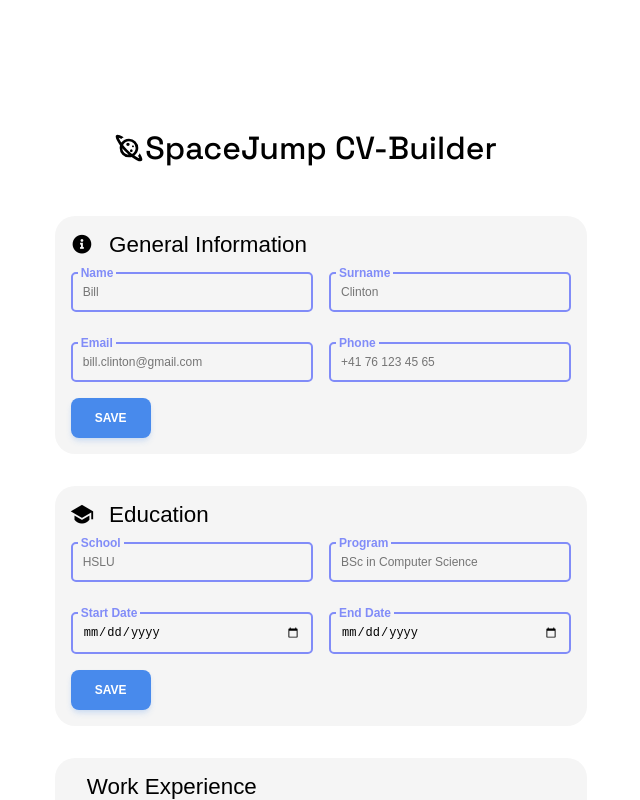
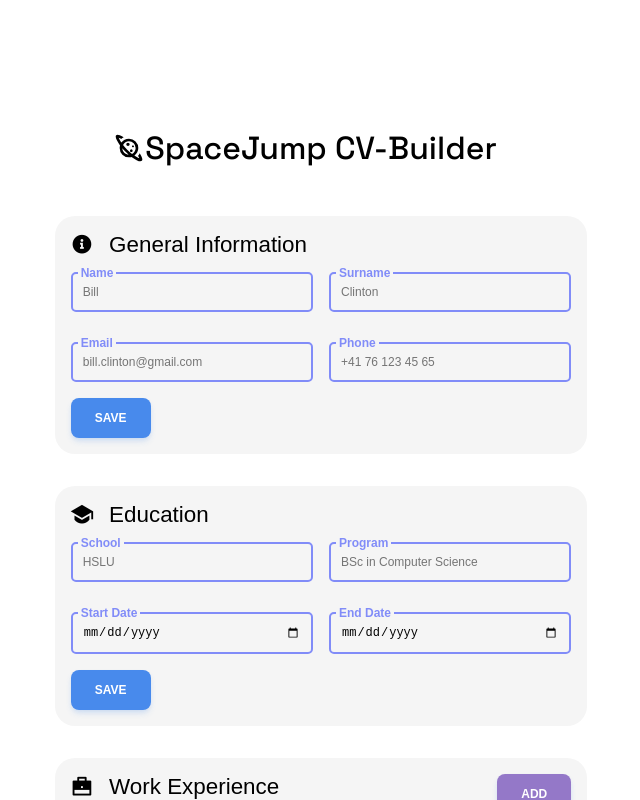
Before and after one commit to simonjaeggi/odinproject-cvbuilder, a React (Vite) app: page / in a window 1280 px wide. Shown: the whole page, without its empty margins (319-959 px from the left). Built offline with nearby package versions, Linux system fonts and the light colour scheme.

Commit message:
rewrote form generation to be dynamic and added buttons for adding and deleting form sections

```diff
--- a/src/components/Form/WorkForm/WorkForm.tsx
+++ b/src/components/Form/WorkForm/WorkForm.tsx
@@ -1,27 +1,87 @@
-import "../Form.css"
-import Input from "../../Input/Input.tsx"
-import Button from "../../Button/Button.tsx"
-import FormTitle from "../FormTitle/FormTitle.tsx"
+import "../Form.css";
+import Input from "../../Input/Input.tsx";
+import Button from "../../Button/Button.tsx";
+import FormTitle from "../FormTitle/FormTitle.tsx";
 import { useState } from "react";
 
+function WorkForm() {
+    const [isEditable, setEditable] = useState(true);
+    const [inputs, setInputs] = useState([{id: 0}]);
 
-function WorkForm() {
-  const [isEditable, setEditable] = useState(true);
+    const saveButtonClickHandler = () => {
+        setEditable(!isEditable);
+    };
+    const addButtonClickHandler = () => {
+        setInputs((previousInputs) => [
+            ...previousInputs,
+            {id: inputs.length},
+        ]);
+    };
 
-  const buttonClickHandler = () => { setEditable(!isEditable) }
+    const removeClickHandler = () => {
+        setInputs((previousInputs) => previousInputs.slice(0, -1));
+    };
 
-  return (
-    <div className="form-section">
-      <FormTitle title="Work Experience"></FormTitle>
-      <div className="form-inputs">
-        <Input isDisabled={!isEditable} placeholder="Alphabet Inc" label="Company"></Input>
-        <Input isDisabled={!isEditable} placeholder="Senior Software Engineer" label="Position"></Input>
-        <Input isDisabled={!isEditable} label="Start Date" type="date"></Input>
-        <Input isDisabled={!isEditable} label="End Date" type="date"></Input>
-      </div>
-      <Button clickhandler={buttonClickHandler} label={isEditable ? "Save" : "Edit"} bgColor={isEditable ? undefined : "#D93934"}></Button>
-      </div>
-  )
+    return (
+        <div className="form-section">
+            <div className="flex-row space-between">
+                <FormTitle
+                    icon="ri-briefcase-fill"
+                    title="Work Experience"
+                ></FormTitle>
+
+                <div className="flex-row gap-1rem">
+                    {inputs.length > 1 && (
+                        <Button
+                            clickhandler={removeClickHandler}
+                            bgColor="#D93934"
+                            label="Remove last"
+                        ></Button>
+                    )}
+
+                    <Button
+                        clickhandler={addButtonClickHandler}
+                        bgColor="#9478C8"
+                        label="ADD"
+                    ></Button>
+                </div>
+            </div>
+            {inputs.map(( id ) => (
+                <div key={`input-wrapper-${id}`} className="form-inputs">
+                    <Input
+                        key={`company-${id}`}
+                        isDisabled={!isEditable}
+                        placeholder="Alphabet Inc"
+                        label="Company"
+                    />
+                    <Input
+                        key={`position-${id}`}
+                        isDisabled={!isEditable}
+                        placeholder="Senior Software Engineer"
+                        label="Position"
+                    />
+                    <Input
+                        key={`start-${id}`}
+                        isDisabled={!isEditable}
+                        label="Start Date"
+                        type="date"
+                    />
+                    <Input
+                        key={`end-${id}`}
+                        isDisabled={!isEditable}
+                        label="End Date"
+                        type="date"
+                    />
+                </div>
+            ))}
+
+            <Button
+                clickhandler={saveButtonClickHandler}
+                label={isEditable ? "Save" : "Edit"}
+                bgColor={isEditable ? undefined : "#D93934"}
+            ></Button>
+        </div>
+    );
 }
 
-export default WorkForm
+export default WorkForm;
```
